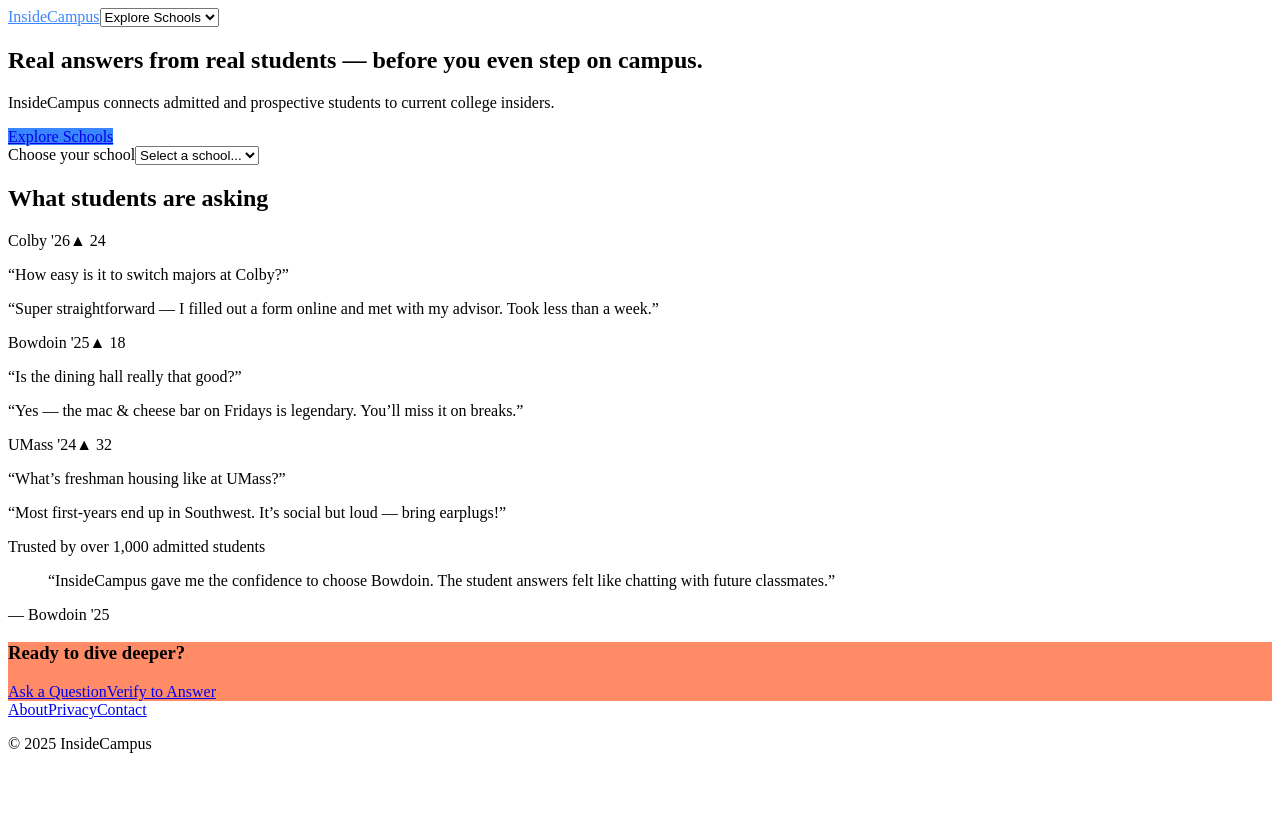
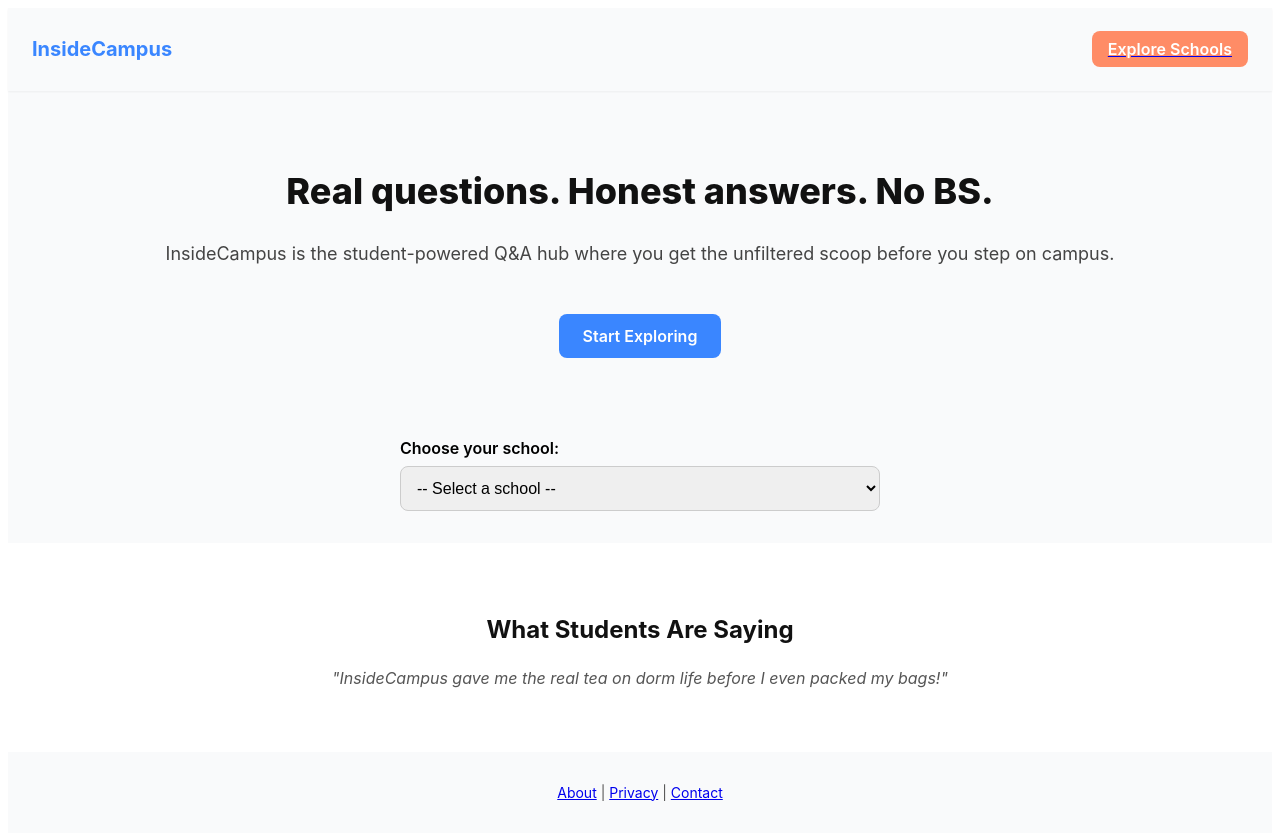
Before and after one commit to henryinsidecampus/insidecampus, a Next.js app: page / in a window 1280 px wide. Before the commit the page ends 800 px from the top, so only its background shows below. Built offline with nearby package versions, Linux system fonts and the light colour scheme.

Commit message:
Finalize homepage

```diff
--- a/pages/index.js
+++ b/pages/index.js
@@ -1,168 +1,156 @@
+import React from 'react';
+import Link from 'next/link';
+
 export default function HomePage() {
   const handleSchoolChange = (e) => {
-    const value = e.target.value;
-    if (value) {
-      window.location.href = `/${value.toLowerCase()}`;
+    const school = e.target.value;
+    if (school) {
+      window.location.href = `/${school}`;
     }
   };
 
   return (
-    <div className="bg-[#F9FAFB] min-h-screen flex flex-col font-sans">
-      <header className="sticky top-0 z-50 bg-[#F9FAFB] shadow-sm">
-        <div className="max-w-7xl mx-auto flex items-center justify-between py-4 px-6">
-          <a href="/" className="text-2xl font-bold" style={{ color: '#3A86FF' }}>
-            InsideCampus
-          </a>
-                <select onChange={handleSchoolChange} defaultValue="" className="px-4 py-2 rounded-md bg-white border border-gray-300 text-gray-700">
-              <option value="" disabled>Explore Schools</option>
-              <option value="colby">Colby</option>
-              <option value="bowdoin">Bowdoin</option>
-              <option value="umass">UMass</option>
-              <option value="middlebury">Middlebury</option>
-              <option value="stanford">Stanford</option>
-              <option value="yale">Yale</option>
-              <option value="nyu">NYU</option>
-              <option value="UNC Chapel Hill">UNC</option>
-            </select>    </div>
-      </header>
-
-      <main className="flex-grow">
-        <section className="text-center px-6 pt-16 pb-24">
-          <h1 className="text-4xl md:text-6xl font-extrabold mb-6 text-gray-900">
-            Real answers from real students — before you even step on campus.
-          </h1>
-          <p className="text-lg md:text-xl mb-8 text-gray-700">
-            InsideCampus connects admitted and prospective students to current college insiders.
-          </p>
+    <div
+      style={{
+        fontFamily: 'Inter, sans-serif',
+        backgroundColor: '#F9FAFB',
+        minHeight: '100vh',
+        display: 'flex',
+        flexDirection: 'column',
+      }}
+    >
+      {/* Sticky Header */}
+      <header
+        style={{
+          position: 'sticky',
+          top: 0,
+          backgroundColor: '#F9FAFB',
+          zIndex: 1000,
+          padding: '1rem 1.5rem',
+          display: 'flex',
+          justifyContent: 'space-between',
+          alignItems: 'center',
+          boxShadow: '0 1px 2px rgba(0,0,0,0.05)',
+        }}
+      >
+        <h1 style={{ color: '#3A86FF', fontSize: '1.25rem', fontWeight: 700 }}>InsideCampus</h1>
+        <Link href="#school-selector" passHref>
           <a
-            href="#school-selector"
-            className="inline-block px-6 py-3 rounded-md font-medium text-white"
-            style={{ backgroundColor: '#3A86FF' }}
+            style={{
+              backgroundColor: '#FF8C66',
+              color: '#fff',
+              padding: '0.5rem 1rem',
+              borderRadius: '8px',
+              fontWeight: 600,
+              textDecoration: 'none',
+            }}
           >
             Explore Schools
           </a>
-        </section>
+        </Link>
+      </header>
 
-        <section id="school-selector" className="max-w-4xl mx-auto px-6 py-12">
-          <label htmlFor="school" className="block text-lg font-medium mb-2 text-gray-800">
-            Choose your school
-          </label>
-          <select
-            id="school"
-            onChange={handleSchoolChange}
-            className="w-full md:w-1/2 p-3 border border-gray-300 rounded-md focus:outline-none focus:ring-2 focus:ring-[#3A86FF]"
+      {/* Hero */}
+      <section style={{ padding: '3rem 1.5rem', textAlign: 'center' }}>
+        <h2 style={{ fontSize: '2.25rem', fontWeight: 800, color: '#111' }}>
+          Real questions. Honest answers. No BS.
+        </h2>
+        <p style={{ marginTop: '1rem', fontSize: '1.125rem', color: '#444' }}>
+          InsideCampus is the student-powered Q&A hub where you get the unfiltered scoop before you step on campus.
+        </p>
+        <Link href="#school-selector" passHref>
+          <a
+            style={{
+              marginTop: '2rem',
+              display: 'inline-block',
+              backgroundColor: '#3A86FF',
+              color: '#fff',
+              padding: '0.75rem 1.5rem',
+              borderRadius: '8px',
+              fontWeight: 600,
+              textDecoration: 'none',
+            }}
           >
-            <option value="">Select a school...</option>
-            <option value="colby">Colby</option>
-            <option value="bowdoin">Bowdoin</option>
-            <option value="umass">UMass</option>
-                          <option value="middlebury">Middlebury</option>
-            <option value="stanford">Stanford</option>
-            <option value="yale">Yale</option>
-            <option value="nyu">NYU</option>
-            <option value="unc">UNC Chapel Hill</option>
+            Start Exploring
+          </a>
+        </Link>
+      </section>
+
+      {/* School Selector */}
+      <section
+        id="school-selector"
+        style={{
+          padding: '2rem 1.5rem',
+          maxWidth: '480px',
+          margin: '0 auto',
+          width: '100%',
+        }}
       >
-          </select>
-        </section>
+        <label htmlFor="school" style={{ display: 'block', marginBottom: '0.5rem', fontWeight: 600 }}>
+          Choose your school:
+        </label>
+        <select
+          id="school"
+          onChange={handleSchoolChange}
+          style={{
+            width: '100%',
+            padding: '0.75rem',
+            borderRadius: '8px',
+            border: '1px solid #ccc',
+            fontSize: '1rem',
+          }}
+        >
+          <option value="">-- Select a school --</option>
+          <option value="colby">Colby</option>
+          <option value="bowdoin">Bowdoin</option>
+          <option value="umass">UMass</option>
+          <option value="middlebury">Middlebury</option>
+          <option value="stanford">Stanford</option>
+          <option value="yale">Yale</option>
+          <option value="nyu">NYU</option>
+          <option value="uncchapelhill">UNC Chapel Hill</option>
+        </select>
+      </section>
 
-        <section className="bg-white py-16">
-          <div className="max-w-6xl mx-auto px-6">
-            <h2 className="text-3xl font-bold text-center mb-12 text-gray-900">
-              What students are asking
-            </h2>
-            <div className="grid gap-8 md:grid-cols-3">
-              <div className="p-6 bg-[#F9FAFB] rounded-lg shadow">
-                <div className="flex items-center justify-between mb-4">
-                  <span className="text-sm font-semibold text-gray-600">Colby '26</span>
-                  <span className="text-sm text-gray-500">▲ 24</span>
-                </div>
-                <p className="font-medium text-gray-800 mb-2">
-                  “How easy is it to switch majors at Colby?”
-                </p>
-                <p className="text-sm text-gray-600">
-                  “Super straightforward — I filled out a form online and met with my advisor. Took less than a week.”
-                </p>
-              </div>
+      {/* Testimonial */}
+      <section
+        style={{
+          padding: '3rem 1.5rem',
+          backgroundColor: '#fff',
+          textAlign: 'center',
+          flex: '1',
+        }}
+      >
+        <h3 style={{ fontSize: '1.5rem', fontWeight: 700, color: '#111' }}>
+          What Students Are Saying
+        </h3>
+        <blockquote
+          style={{
+            marginTop: '1rem',
+            fontStyle: 'italic',
+            color: '#555',
+            maxWidth: '640px',
+            marginLeft: 'auto',
+            marginRight: 'auto',
+          }}
+        >
+          "InsideCampus gave me the real tea on dorm life before I even packed my bags!"
+        </blockquote>
+      </section>
 
-              <div className="p-6 bg-[#F9FAFB] rounded-lg shadow">
-                <div className="flex items-center justify-between mb-4">
-                  <span className="text-sm font-semibold text-gray-600">Bowdoin '25</span>
-                  <span className="text-sm text-gray-500">▲ 18</span>
-                </div>
-                <p className="font-medium text-gray-800 mb-2">
-                  “Is the dining hall really that good?”
-                </p>
-                <p className="text-sm text-gray-600">
-                  “Yes — the mac & cheese bar on Fridays is legendary. You’ll miss it on breaks.”
-                </p>
-              </div>
-
-              <div className="p-6 bg-[#F9FAFB] rounded-lg shadow">
-                <div className="flex items-center justify-between mb-4">
-                  <span className="text-sm font-semibold text-gray-600">UMass '24</span>
-                  <span className="text-sm text-gray-500">▲ 32</span>
-                </div>
-                <p className="font-medium text-gray-800 mb-2">
-                  “What’s freshman housing like at UMass?”
-                </p>
-                <p className="text-sm text-gray-600">
-                  “Most first-years end up in Southwest. It’s social but loud — bring earplugs!”
-                </p>
-              </div>
-            </div>
-          </div>
-        </section>
-
-        <section className="py-16">
-          <div className="max-w-4xl mx-auto px-6 text-center">
-            <p className="text-[#3A86FF] font-semibold uppercase tracking-wide mb-4">
-              Trusted by over 1,000 admitted students
-            </p>
-            <blockquote className="text-xl md:text-2xl font-medium text-gray-800 italic mb-4">
-              “InsideCampus gave me the confidence to choose Bowdoin. The student answers felt like chatting with future classmates.”
-            </blockquote>
-            <span className="block text-gray-600">— Bowdoin '25</span>
-          </div>
-        </section>
-
-        <section className="py-12" style={{ backgroundColor: '#FF8C66' }}>
-          <div className="max-w-6xl mx-auto px-6 flex flex-col md:flex-row items-center justify-between gap-6">
-            <h3 className="text-2xl font-bold text-white text-center md:text-left">
-              Ready to dive deeper?
-            </h3>
-            <div className="flex gap-4">
-              <a
-                href="/colby"
-                className="px-5 py-3 bg-white text-[#3A86FF] font-semibold rounded-md"
-              >
-                Ask a Question
-              </a>
-              <a
-                href="/verify"
-                className="px-5 py-3 bg-white text-[#3A86FF] font-semibold rounded-md"
-              >
-                Verify to Answer
-              </a>
-            </div>
-          </div>
-        </section>
-      </main>
-
-      <footer className="bg-[#F9FAFB] border-t border-gray-200 py-8">
-        <div className="max-w-6xl mx-auto px-6 flex flex-col md:flex-row items-center justify-between gap-4">
-          <div className="flex gap-6">
-            <a href="/about" className="text-gray-600 hover:text-gray-800">
-              About
-            </a>
-            <a href="/privacy" className="text-gray-600 hover:text-gray-800">
-              Privacy
-            </a>
-            <a href="/contact" className="text-gray-600 hover:text-gray-800">
-              Contact
-            </a>
-          </div>
-          <p className="text-gray-500 text-sm">© 2025 InsideCampus</p>
-        </div>
+      {/* Footer */}
+      <footer style={{ padding: '2rem 1.5rem', textAlign: 'center', fontSize: '0.875rem', color: '#555' }}>
+        <Link href="/about" passHref>
+          <a>About</a>
+        </Link>{' '}
+        |{' '}
+        <Link href="/privacy" passHref>
+          <a>Privacy</a>
+        </Link>{' '}
+        |{' '}
+        <Link href="/contact" passHref>
+          <a>Contact</a>
+        </Link>
       </footer>
     </div>
   );
```
